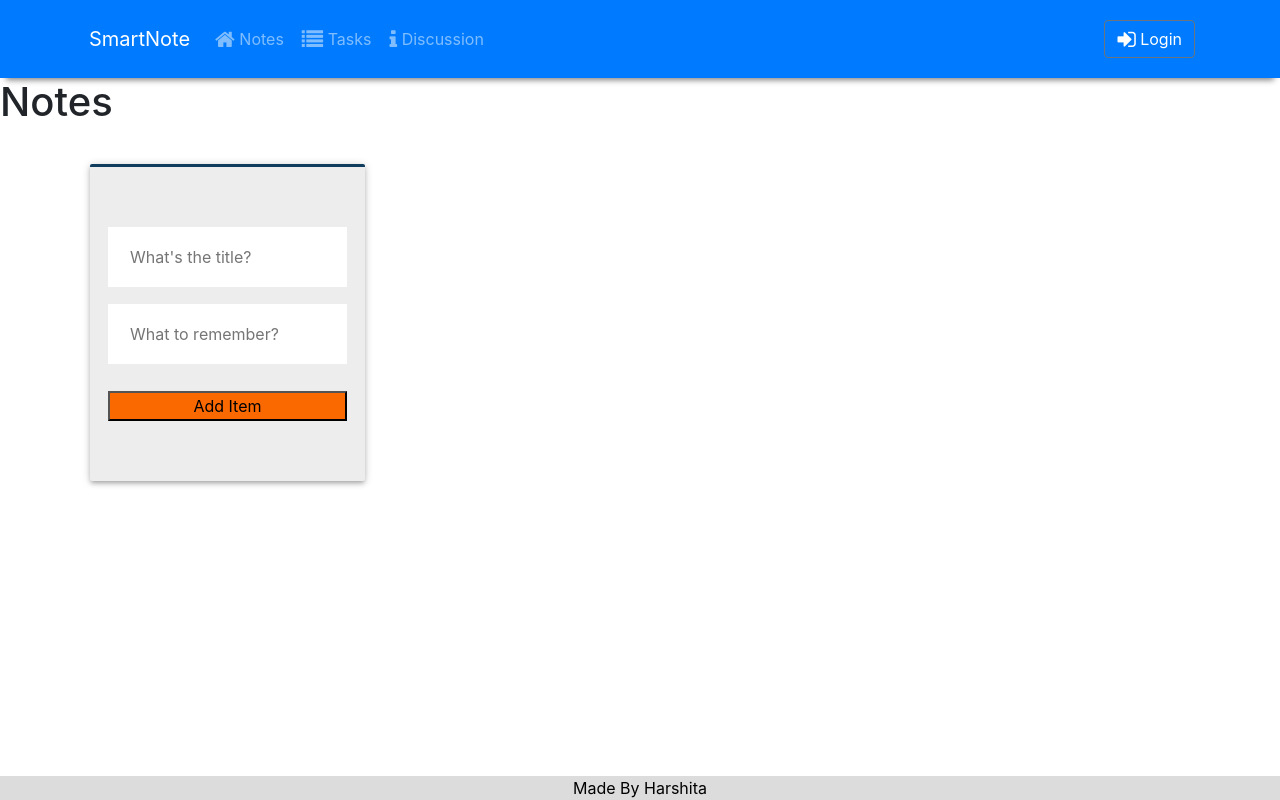
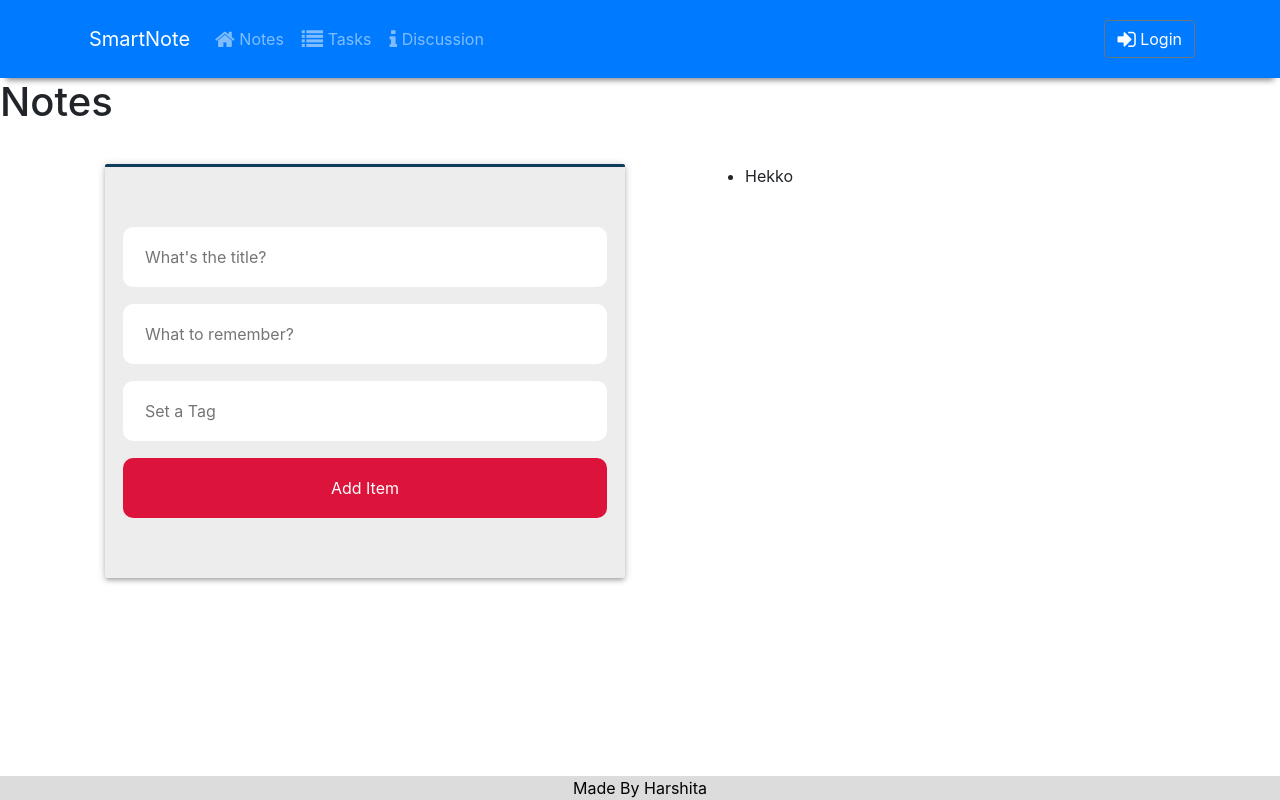
Before and after one commit to Harshita-Kanal/Smart-Note-Taker, a React (Create React App) app: page /note in a window 1280 px wide. Built offline with nearby package versions, Linux system fonts and the light colour scheme.

Commit message:
Added components

```diff
--- a/src/App.js
+++ b/src/App.js
@@ -9,6 +9,7 @@ import { Link, Route, Switch } from 'react-router-dom';
 import Note from './components/NoteComponent';
 import Discussion from './components/DiscussionComponent';
 import Task from './components/TaskComponent';
+import Cover from './components/CoverComponent';
 class App extends Component {
 
   render() {
@@ -32,7 +33,7 @@ class App extends Component {
         />
         <Route
             path=""
-            component={Summarize}
+            component={Cover}
         />
 
         </Switch>
--- /dev/null
+++ b/src/components/CoverComponent.js
@@ -0,0 +1,23 @@
+import React, { Component } from 'react';
+import cover from './cover_picture.svg';
+import './cover.css';
+import Button from '@material-ui/core/Button'
+import  {Link} from 'react-router-dom'
+
+
+class Cover extends Component {
+
+    render() {
+        return (
+            <div className = "imgitem">
+                <img src = {cover} className = "coverimage"/>
+                <p className = "taghead">Take a note now!</p>
+                <Button href = "/note"   className = "tagbutton" variant="contained" color="secondary">
+                        Get Started!
+               </Button>
+            </div>
+        );
+    }
+}
+
+export default Cover;
--- a/src/components/Note.css
+++ b/src/components/Note.css
@@ -24,7 +24,7 @@
   padding: 60px 18px;
   box-shadow: 0 3px 4px 0 rgba(0,0,0,.14), 0 3px 3px -2px rgba(0,0,0,.12), 0 1px 8px 0 rgba(0,0,0,.2);
   margin-bottom: 34px;
-  width: 25%;
+  /* width: 25%; */
   margin-right: auto;
 }
 
@@ -51,6 +51,7 @@
   font-size: 16px;
   margin-bottom: 17px;
   border: 0;
+  border-radius: 10px;
   display: block;
   width: 100%;
 }
@@ -93,14 +94,21 @@ li p {
 .formbutton {
   width: 100%;
   margin-top: 10px;
-   background-color: #FA6900;
+  background-color: crimson;
+  color: #fff;
   cursor: pointer;
+  padding: 18px 22px;
+  font-size: 16px;
+  border: 0;
+  border-radius: 10px;
+  display: block;
+  width: 100%;
 }
 
 .buttonitem {
   border-radius: 2px;
   min-width: 88px;
-  background-color: #FA6900;
+  background-color: crimson;
   cursor: pointer;
   border: 0;
   min-width: 120px;
--- a/src/components/NoteComponent.js
+++ b/src/components/NoteComponent.js
@@ -6,7 +6,8 @@ constructor(props){
     super(props);
     this.state = {
         title: '',
-        itembody: ''
+        itembody: '',
+        tag: ''
     }
     this.handleChange = this.handleChange.bind(this);
 }
@@ -22,20 +23,31 @@ constructor(props){
         return (
             <div>
                 <h1>Notes</h1>
+
                 <div className="containeritem">
+                    <div className = "container">
+                        <div className = "row">
+                            <div className = "col-12 col-md-6">
                     <section className='add-item'>
                         <form>
                             <input className="inputitem" type="text" name="title" placeholder="What's the title?" onChange={this.handleChange} value={this.state.title} />
                             <input className="inputitem" type="text" name="itembody" placeholder="What to remember?" onChange={this.handleChange} value={this.state.itembody} />
+                                        <input className="inputitem" type="text" name="tag" placeholder="Set a Tag" onChange={this.handleChange} value={this.state.tag} />
                             <button className = "formbutton">Add Item</button>
                         </form>
                     </section>
+                            </div>
+                            <div className="col-12 col-md-6">
                     <section className='display-item'>
                         <div className='wrapper'>
                             <ul>
+                                <li>Hekko</li>
                             </ul>
                         </div>
                     </section>
+                            </div>
+                        </div>
+                    </div>
                 </div>
             </div>
         );
--- /dev/null
+++ b/src/components/cover.css
@@ -0,0 +1,27 @@
+@import url('https://fonts.googleapis.com/css2?family=Fredoka+One&family=Nunito+Sans:wght@900&display=swap');
+@import url('https://fonts.googleapis.com/css2?family=Nunito+Sans:wght@900&display=swap');
+img {
+    margin: 0 auto;
+    width: 270px;
+}
+
+.imgitem{
+    text-align: center;
+    display: block;
+    margin-top: 50px;
+
+}
+
+.taghead {
+   font-family: 'Nunito Sans', sans-serif;
+   font-size: 60px;
+   margin-top: 10px;
+}
+
+.tagbutton{
+    font-family: 'Nunito Sans', sans-serif;
+    font-size:large;
+    border-radius: 10px;
+}
+
+.tagbutton:hover { color:#ffffff; }
```
Also changed, not shown: src/components/cover_picture.svg (added).
